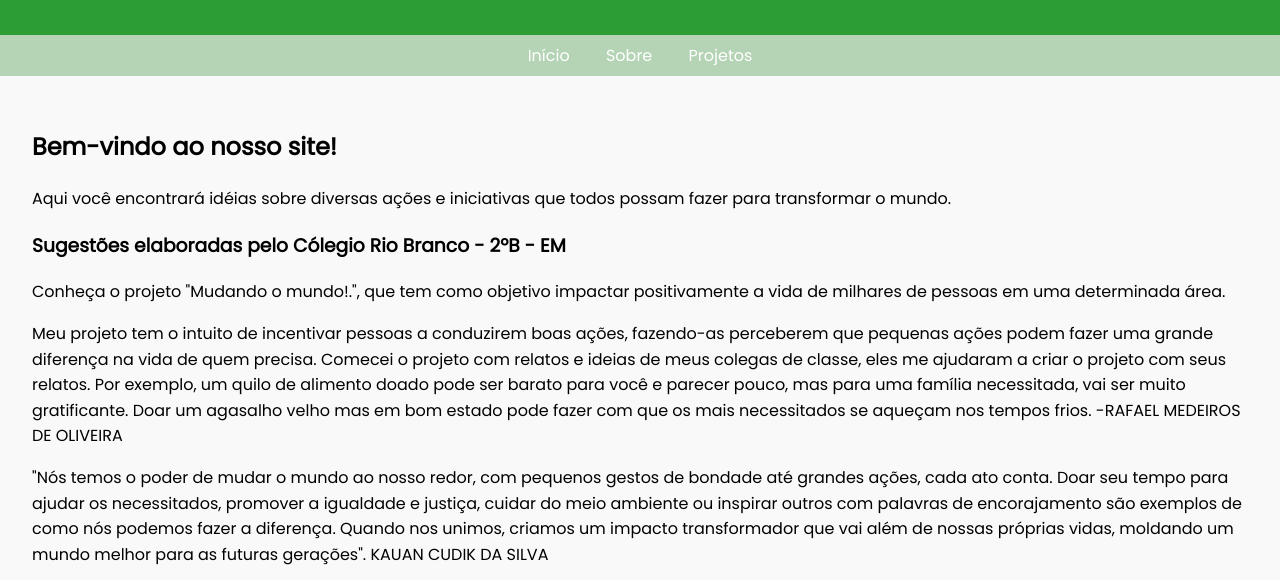
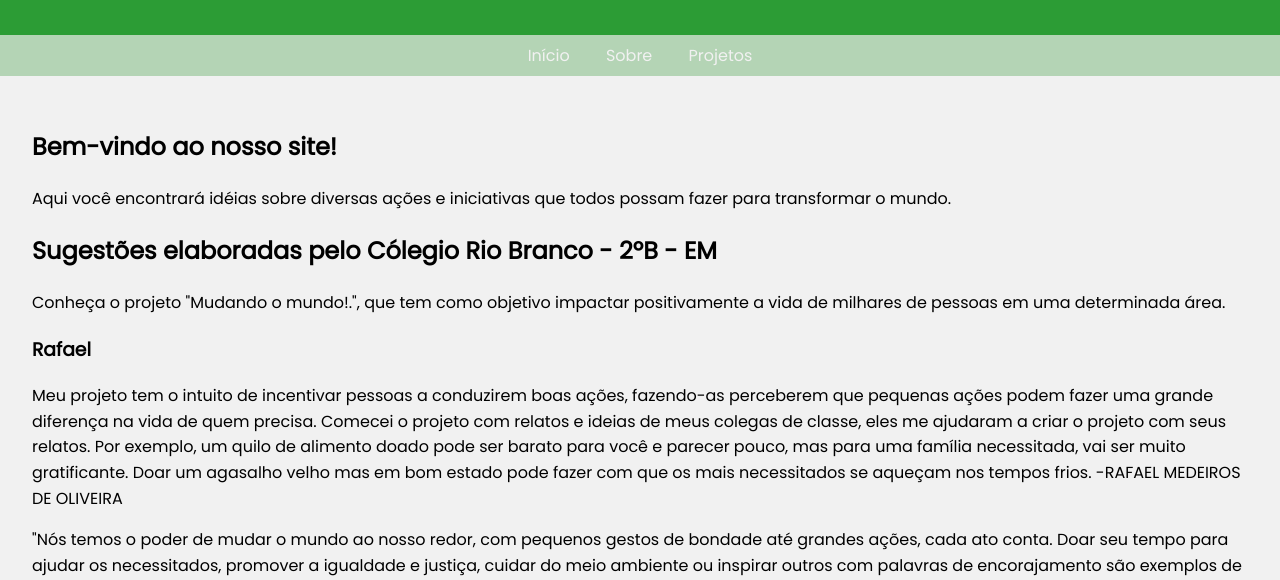
Before and after one commit to RafaelMedeiros321/agrinho, a plain HTML site: page index.html in a window 1280 px wide. Shown: the part 199-779 px from the top of the page. Drawn offline with Linux system fonts and the light colour scheme.

Commit message:
mudança

```diff
--- a/index.html
+++ b/index.html
@@ -21,16 +21,18 @@
         <a href="#">Projetos</a>
     </nav>
     <main>
-        <h2>Bem-vindo ao nosso site!</h2>
+        <section><h2>Bem-vindo ao nosso site!</h2>
         <p>
             Aqui você encontrará idéias sobre diversas ações e iniciativas que todos possam fazer para transformar o mundo.
 
-        </p>
-        <h3>Sugestões elaboradas pelo Cólegio Rio Branco - 2ºB - EM  </h3>
+        </p></section>
+        <section>
+        <h2>Sugestões elaboradas pelo Cólegio Rio Branco - 2ºB - EM  </h3>
         <p>
             Conheça o projeto "Mudando o mundo!.", que tem como objetivo impactar positivamente a vida de milhares de pessoas
             em uma determinada área.
         </p>
+        <h3>Rafael</h3>
         <p>
             Meu projeto tem o intuito de incentivar pessoas a conduzirem boas ações, fazendo-as perceberem que pequenas ações podem fazer uma grande diferença na vida de quem precisa.
             Comecei o projeto com relatos e ideias de meus colegas de classe, eles me ajudaram a criar o projeto com seus relatos.
@@ -115,6 +117,7 @@
             mas ações simples e comuns pode fazer mais resultados que pensamos"
             GABRIEL PRADO CALHEIROS DE OLIVEIRA
         </p>
+    </section>
     </main>
     <footer>
         <p>Todos os direitos reservados &copy; 2023 - Ações que Transformam o Mundo</p>
--- a/style.css
+++ b/style.css
@@ -4,7 +4,7 @@ body {
     line-height: 1.6;
     margin: 0;
     padding: 0;
-    background-color: #f9f9f9;
+    background-color: #f1f1f1;
 }
 
 header {
@@ -16,13 +16,13 @@ header {
 
 nav {
     background-color: #b4d4b5;
-    color: #fff;
+    color: #f1f1f1;
     text-align: center;
     padding: 0.5rem 0;
 }
 
 nav a {
-    color: #fff;
+    color: #f1f1f1;
     text-decoration: none;
     padding: 0 1rem;
 }
```
